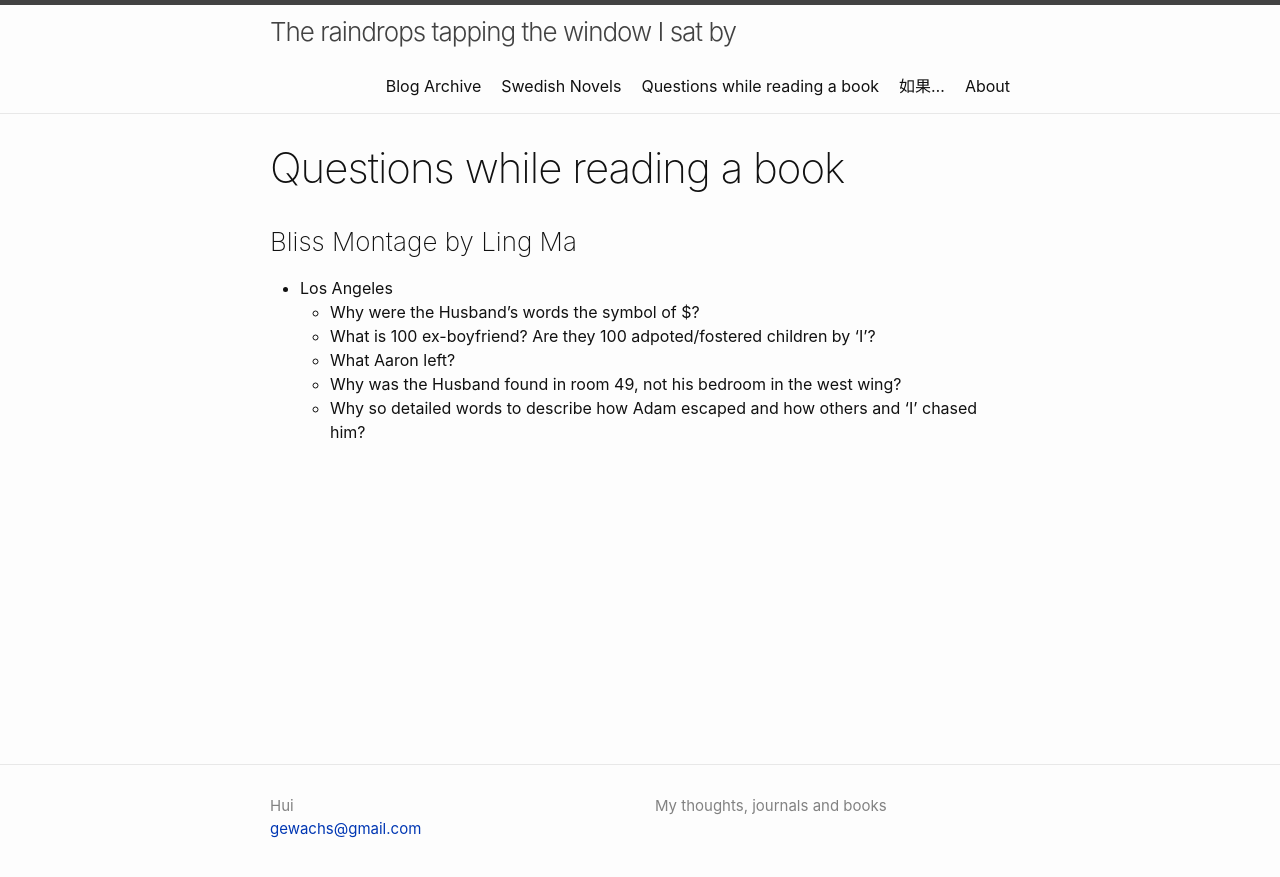
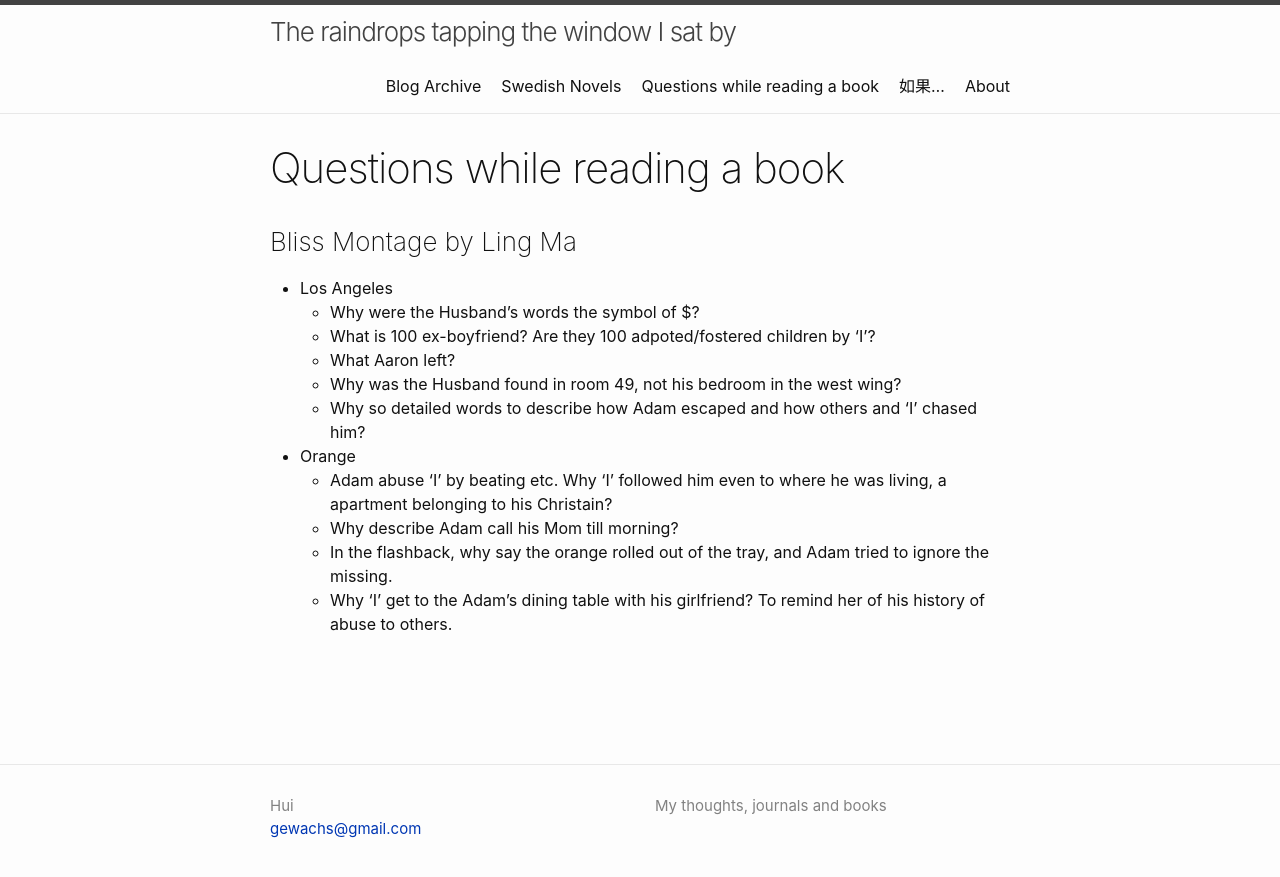
Before and after one commit to ybanana/ybanana.github.io, a Jekyll site: the page built from WhyInBooks.md, in a window 1280 px wide. Shown: the top 877 px of the page. Built offline with Jekyll 4.4.1, drawn with Linux system fonts in a browser that asks for light colours.

Commit message:
new blog

```diff
--- a/WhyInBooks.md
+++ b/WhyInBooks.md
@@ -10,3 +10,8 @@
     - What Aaron left?
     - Why was the Husband found in room 49, not his bedroom in the west wing?
     - Why so detailed words to describe how Adam escaped and how others and 'I' chased him?
+- Orange
+    - Adam abuse 'I' by beating etc. Why 'I' followed him even to where he was living, a apartment belonging to his Christain?
+    - Why describe Adam call his Mom till morning?
+    - In the flashback, why say the orange rolled out of the tray, and Adam tried to ignore the missing.
+    - Why 'I' get to the Adam's dining table with his girlfriend? To remind her of his history of abuse to others.
```
Also changed, not shown: _posts/2023-01-01-Some-Thoughts.md (+1 -1 lines).
